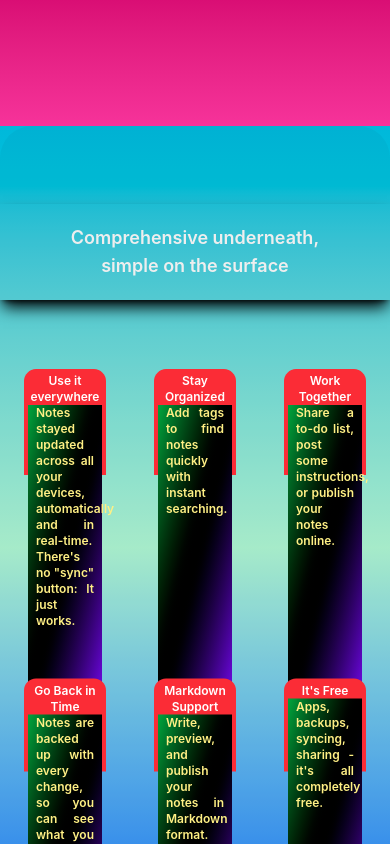
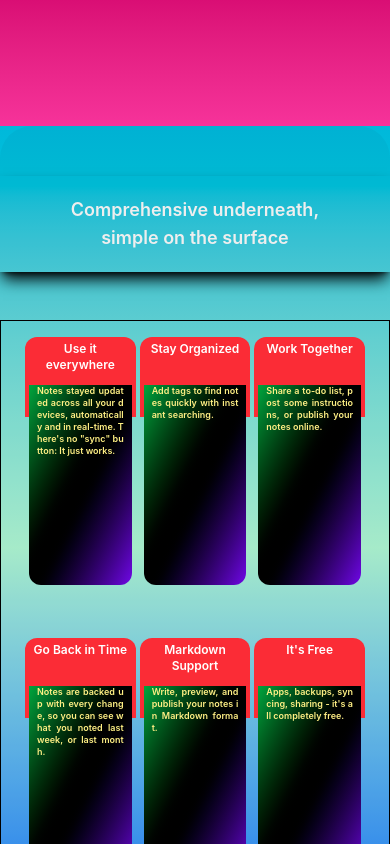
Before and after one commit to yashukaSan/Note-sharing-app, a React (Vite) app in the folder client/: page / in a window 390 px wide. Shown: the part 1140-1984 px from the top of the page. Built offline with nearby package versions, Linux system fonts and the light colour scheme.

Commit message:
adjust the layout for the mobile interface and optimized it

```diff
--- a/client/components/MainPage.tsx
+++ b/client/components/MainPage.tsx
@@ -50,25 +50,7 @@ export default function MainPage():JSX.Element {
       p: "Apps, backups, syncing, sharing - it's all completely free.",
     },
   ];
-
-  const heroClass =`min-h-screen pt-30 bg-linear-to-tr from-blue-600 via-pink-700 to-purple-800 grid items-center`;
-  const heroH1 = `md:text-4xl xl:text-6xl p-4 text-xl text-center bg-linear-to-r hover:from-pink-600 via-red-400 hover:via-red-500
-        hover:to-purple-700 text-[#dddddd] font-bold font-serif `;
-  const heroP = `flex justify-center hover:text-[#efefef] bg-linear-to-b hover:from-violet-700 md:h-full
-        hover:to-transparent to-violet-700 border-b-5 border-gray-500 text-sm md:text-xl lg:text-2xl xl:text-3xl
-        px-16 text-[#afafaf] font-semibold text-center items-center py-10 md:p-30 rounded-2xl md:w-[80%] md:m-auto
-        hover:border-b-0 hover:border-t-5`;
-  const heroButton = `border-12 m-auto min-w-50 min-h-20 rounded-4xl font-extrabold text-2xl text-blue-400
-        bg-white lg:text-4xl lg:p-5
-        hover:text-white hover:bg-blue-400 hover:border-white hover:shadow-xl hover:shadow-blue-400
-        dark:bg-[#202020] dark:text-red-500 dark:border-6 dark:font-bold
-        dark:hover:text-black dark:hover:bg-red-500 dark:hover:border-black dark:hover:font-extrabold dark:hover:shadow-red-400`;
-  const imgSection = `min-h-[50vh] bg-transparent text-4xl text-center bg-linear-to-b from-pink-900 via-pink-700 to-pink-500
-        hover:from-pink-300 hover:via-pink-600 hover:to-pink-900 hover:text-red-700 hover:font-bold`;
-  const featureSection = `bg-linear-to-t from-blue-600 via-green-200 to-cyan-500 hover:bg-linear-to-b `;
-  const featureDiv = `min-h-screen max-w-250 m-auto bg-cyan-700/10 md:text-2xl flex flex-col justify-center
-        gap-12 item-center text-center font-semibold rounded-4xl overflow-hidden `;
-  const feedBack = `min-h-screen flex justify-center items-center text-center text-2xl text-black`;
+;
   return (
     <main>
       <motion.div
@@ -83,8 +65,15 @@ export default function MainPage():JSX.Element {
         <Header />
       </motion.div>
 
-      <section id="hero" className={heroClass}>
-        <h1 id="heroH1" className={heroH1}>
+      <section
+        id="hero"
+        className={`min-h-screen pt-30 bg-linear-to-tr from-blue-600 via-pink-700 to-purple-800 grid items-center`}
+      >
+        <h1
+          id="heroH1"
+          className={`md:text-4xl xl:text-6xl p-4 text-xl text-center bg-linear-to-r hover:from-pink-600 via-red-400 hover:via-red-500
+        hover:to-purple-700 text-[#dddddd] font-bold font-serif `}
+        >
           Make Note Sharing Easy with
           <br />{" "}
           <span className="text-white">
@@ -99,26 +88,48 @@ export default function MainPage():JSX.Element {
             />
           </span>
         </h1>
-        <p id="heroP" className={heroP}>
+        <p
+          id="heroP"
+          className={`flex justify-center hover:text-[#efefef] bg-linear-to-b hover:from-violet-700 md:h-full
+        hover:to-transparent to-violet-700 border-b-5 border-gray-500 text-sm md:text-xl lg:text-2xl xl:text-3xl
+        px-16 text-[#afafaf] font-semibold text-center items-center py-10 md:p-30 rounded-2xl md:w-[80%] md:m-auto
+        hover:border-b-0 hover:border-t-5`}
+        >
           All your notes, synced on all your devices.
           <br /> Get Note-Sharer and start shering notes with your friends.
         </p>
-        <button className={heroButton}>
+        <button
+          className={`border-12 m-auto min-w-50 min-h-20 rounded-4xl font-extrabold text-2xl text-blue-400
+        bg-white lg:text-4xl lg:p-5
+        hover:text-white hover:bg-blue-400 hover:border-white hover:shadow-xl hover:shadow-blue-400
+        dark:bg-[#202020] dark:text-red-500 dark:border-6 dark:font-bold
+        dark:hover:text-black dark:hover:bg-red-500 dark:hover:border-black dark:hover:font-extrabold dark:hover:shadow-red-400`}
+        >
           <Link to="/register">Sign Up Now</Link>
         </button>
       </section>
 
-      <section id="imgSection" className={imgSection}>
+      <section
+        id="imgSection"
+        className={`min-h-[50vh] bg-transparent text-4xl text-center bg-linear-to-b from-pink-900 via-pink-700 to-pink-500
+        hover:from-pink-300 hover:via-pink-600 hover:to-pink-900 hover:text-red-700 hover:font-bold`}
+      >
         Section for image
       </section>
 
-      <section id="featureSection" className={featureSection} >
-        <div className={featureDiv}>
+      <section
+        id="featureSection"
+        className={`bg-linear-to-t from-blue-600 via-green-200 to-cyan-500 hover:bg-linear-to-b `}
+      >
+        <div
+          className={`min-h-screen max-w-250 m-auto bg-cyan-700/10 md:text-2xl flex flex-col justify-center
+        gap-12 item-center text-center font-semibold rounded-4xl overflow-hidden `}
+        >
           <h1 className="md:text-5xl text-lg text-[#eeeeee] shadow-lg p-5 shadow-black ">
             Comprehensive underneath,
             <br /> simple on the surface
           </h1>
-          <ul className="grid h-[70%] md:h-[50%] grid-cols-3 px-6 gap-12">
+          <ul className="grid min-h-150 border md:h-[50%] grid-cols-3 px-6 md:gap-12 gap-1 ">
             {featureBox.map((item, ind) => {
               return (
                 <motion.li
@@ -126,13 +137,14 @@ export default function MainPage():JSX.Element {
                   whileInView={{ opacity: 1, x: 0 }}
                   exit={{ x: "50%" }}
                   transition={{ type: "spring", damping: 500, stiffness: 500 }}
-                  className="md:h-[25%] bg-red-500 h-[40%] p-1 text-xs text-justify animation items-center duration-600 rounded-t-xl hover:bg-cyan-600 "
+                  className=
+                  "md:h-[25%] mb-2 bg-red-500 h-20 p-1 text-xs text-justify animation items-center duration-600 rounded-t-xl hover:bg-cyan-600 "
                   key={`list-${ind}`}
                 >
-                  <h5 className="text-white md:text-xl lg:text-2xl sm:text-sm text-center ">
+                  <h5 className="text-white h-7 md:text-xl z-100 lg:text-2xl sm:text-sm text-center ">
                     {item.h5}
                   </h5>
-                  <p className="text-yellow-200 bg-linear-to-br from-green-600 via-black to-violet-700 md:text-lg text-xs hover:bg-cyan-800 md:h-50 md:text-center h-[300%] rounded-b-xl px-2 ">
+                  <p className="relative break-all bp-1 md:m-0 mt-4 text-yellow-200 bg-linear-to-br from-green-600 via-black to-violet-700 md:text-lg text-[9px] hover:bg-cyan-800 md:h-50 md:text-center h-50 rounded-b-xl px-2 ">
                     {item.p}
                   </p>
                 </motion.li>
@@ -142,7 +154,10 @@ export default function MainPage():JSX.Element {
         </div>
       </section>
 
-      <section id="feedBack" className={feedBack}>
+      <section
+        id="feedBack"
+        className={`min-h-screen flex justify-center items-center text-center text-2xl text-black`}
+      >
         <h1>What people are Saying</h1>
         <ul>
           <li>
```
